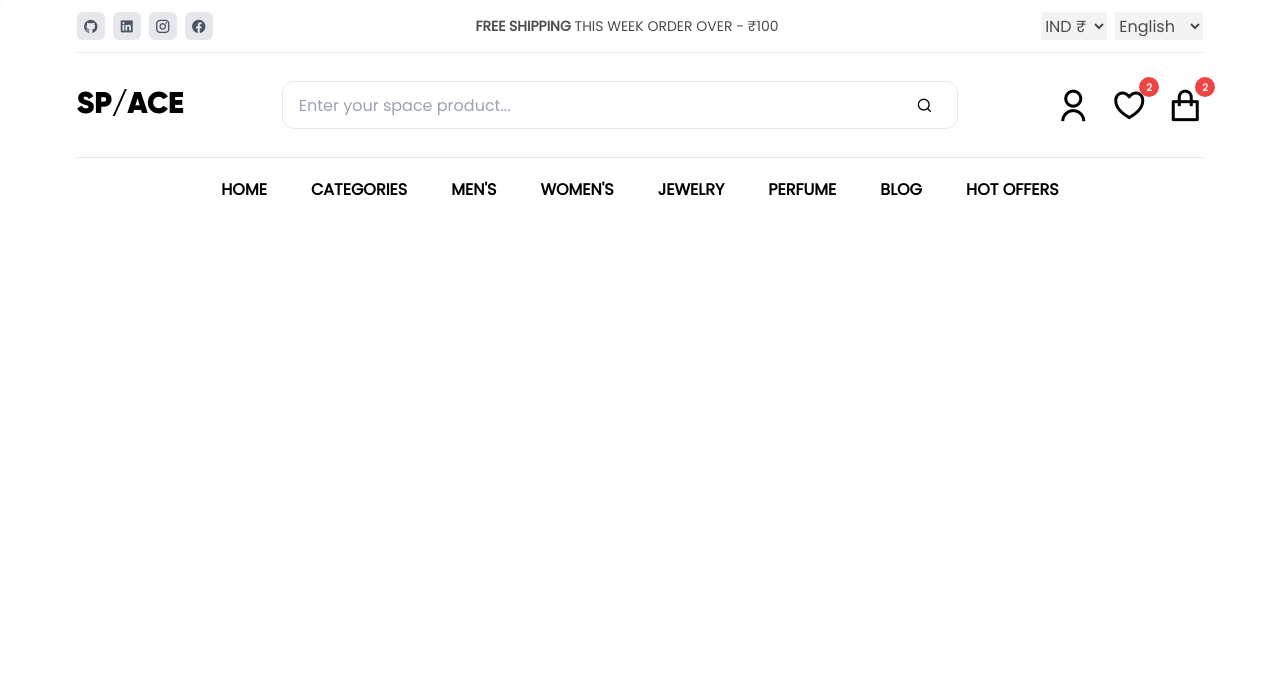
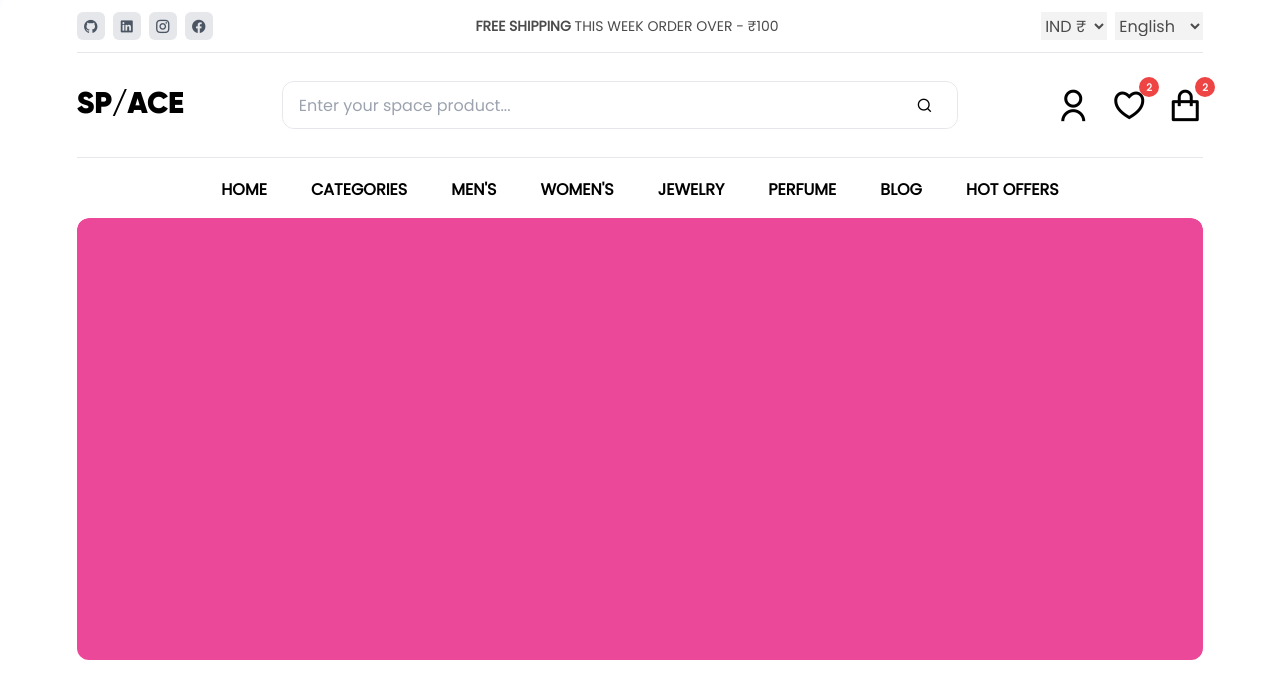
Before and after one commit to Siddhantsingh1230/ShopSpace, a React (Create React App) app: page / in a window 1280 px wide. Shown: the top 698 px of the page. Built offline with nearby package versions, Linux system fonts and the light colour scheme.

Commit message:
added scrol snap offers carousel in home page

```diff
--- a/src/index.css
+++ b/src/index.css
@@ -9,14 +9,15 @@ html {
 }
 
 /* Css Variables */
-:root{
-  --b1:#00020E;
+:root {
+  --b1: #00020e;
 }
 /* Adding Fonts */
 @font-face {
   font-family: GilroyB;
   src: url("./assets/fonts/Gilroy-Black.ttf");
-}@font-face {
+}
+@font-face {
   font-family: GilroyL;
   src: url("./assets/fonts/Gilroy-Light.ttf");
 }
@@ -26,10 +27,10 @@ html {
   padding: 0;
   box-sizing: border-box;
   scroll-behavior: smooth;
-  font-family: 'Poppins', GilroyL;
+  font-family: "Poppins", GilroyL;
 }
 
-#root{
+#root {
   width: 100%;
   height: 100%;
   display: flex;
@@ -41,25 +42,36 @@ html {
 @media (min-width: 650px) {
   /* Styling scroll bars */
   *::-webkit-scrollbar {
-    width: 12px;
+    width: 10px;
+    height: 10px;
     /* Width of the scrollbar */
   }
 
   *::-webkit-scrollbar-track {
-    background: #1e1e1e;
+    background: transparent;
     /* Background color of the track */
   }
 
   *::-webkit-scrollbar-thumb {
     background: #444;
     /* Color of the scrollbar thumb */
-    border-radius: 5px;
+    border-radius: 4px;
     /* Rounded corners for the thumb */
   }
 
   *::-webkit-scrollbar-thumb:hover {
     background: #666;
     /* Color of the thumb on hover */
+  }
+  .offers::-webkit-scrollbar {
+    width: 10px;
+    height:8px;
+  }
+  .offers::-webkit-scrollbar-thumb {
+    background: #a3a3a3;
+    /* Color of the scrollbar thumb */
+    border-radius: 10px;
+    /* Rounded corners for the thumb */
   }
 }
 
@@ -103,13 +115,15 @@ html {
 
 /* Navlinks */
 .navlinks:after {
-  display:block;
+  display: block;
   margin-top: 0.8rem;
   transform: translateY(50%);
-  content: '';
+  content: "";
   border-bottom: solid 3px #019fb6;
   transform: scaleX(0);
   transition: transform 250ms ease-in-out;
-  transform-origin:  0% 50%;
+  transform-origin: 0% 50%;
 }
-.navlinks:hover:after { transform: scaleX(1); }
+.navlinks:hover:after {
+  transform: scaleX(1);
+}
--- a/src/pages/Home.jsx
+++ b/src/pages/Home.jsx
@@ -113,7 +113,7 @@ const Home = ({ setProgress }) => {
         {/* Divider */}
         <hr className="w-full" />
         {/* NavLink */}
-        <div className="navlink my-5 flex justify-center items-center gap-11">
+        <div className="navlink mt-5 flex justify-center items-center gap-11">
           <div className="cursor-pointer text-md font-bold hover:text-blue-500 transition-all navlinks ">
             HOME
           </div>
@@ -139,6 +139,12 @@ const Home = ({ setProgress }) => {
             HOT OFFERS
           </div>
         </div>
+        {/* ScrollSnap Offer Carousel */}
+        <div className="offers w-full h-[450px] pb-2 border-red-100 overflow-x-hidden cursor-grab hover:overflow-x-scroll  rounded-xl snap-mandatory snap-x flex gap-3">
+          <div className="scroll-item flex-none w-full h-full snap-center rounded-xl  bg-pink-500"></div>
+          <div className="scroll-item flex-none w-full h-full snap-center rounded-xl bg-blue-500"></div>
+          <div className="scroll-item flex-none w-full h-full snap-center rounded-xl bg-yellow-500"></div>
+        </div>
       </div>
       <div className="footer"></div>
     </>
```
